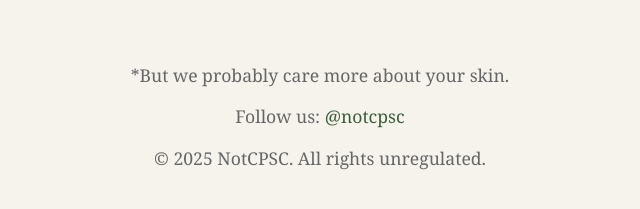
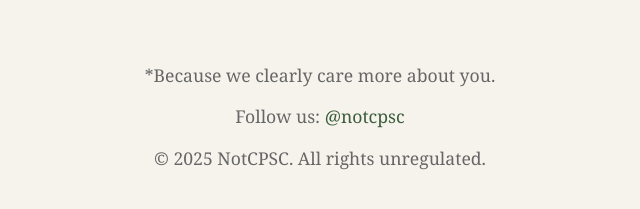
Before and after one commit to notCPSC/notcpsc.github.io, a plain HTML site: page index.html in a window 1280 px wide. Shown: the part 525-734 px from the top of the page, 320-960 px from the left. Drawn offline with Linux system fonts and the light colour scheme.

Commit message:
Update index.html

```diff
--- a/index.html
+++ b/index.html
@@ -80,7 +80,7 @@
   </div>
 
   <footer>
-    <p>*But we probably care more about your skin.</p>
+    <p>*Because we clearly care more about you.</p>
     <p>Follow us: <a href="https://instagram.com/notcpsc" target="_blank">@notcpsc</a></p>
     <p>&copy; 2025 NotCPSC. All rights unregulated.</p>
   </footer>
```
